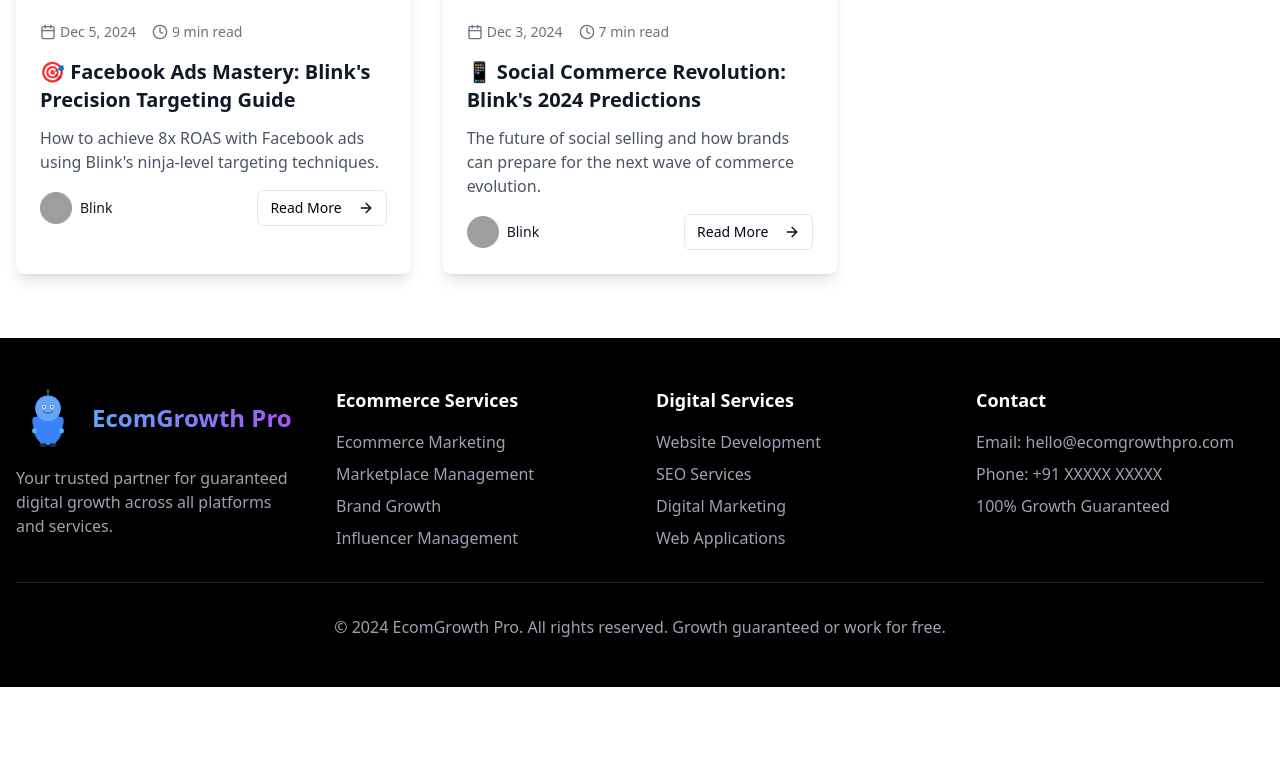
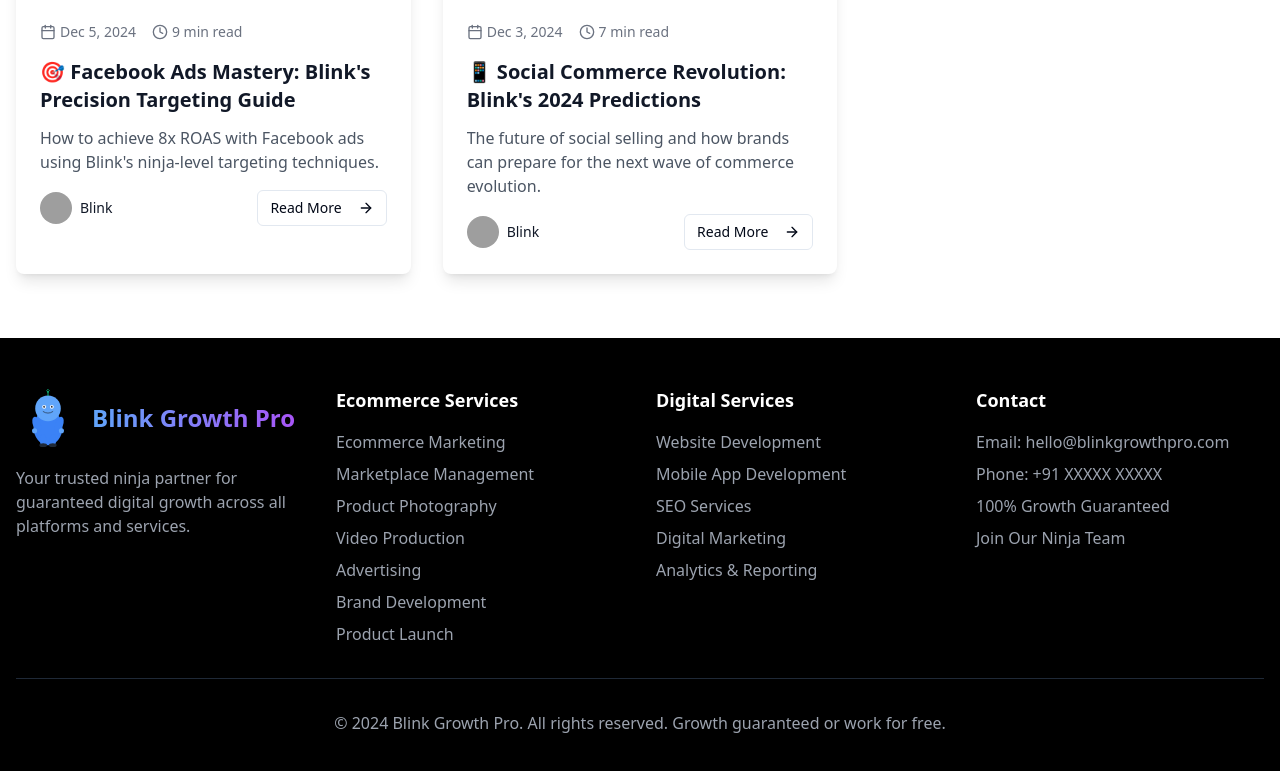
Before and after one commit to hsindhu12/growth-guarantee-agency, a React (Vite) app: page /blog in a window 1280 px wide. Shown: the part 2209-2980 px from the top of the page. Before the commit the page ends 2896 px from the top, so only its background shows below. Built offline with nearby package versions, Linux system fonts and the light colour scheme; grey boxes are pictures that could not be loaded.

Commit message:
Fix:
Update homepage and menu to include new services.

```diff
--- a/src/components/Footer.tsx
+++ b/src/components/Footer.tsx
@@ -1,6 +1,7 @@
 
 import React from 'react';
 import Mascot from './Mascot';
+import { Link } from 'react-router-dom';
 
 const Footer = () => {
   return (
@@ -11,42 +12,47 @@ const Footer = () => {
             <div className="flex items-center space-x-3 mb-4">
               <Mascot size="sm" />
               <h3 className="text-2xl font-bold bg-gradient-to-r from-blue-400 to-purple-500 bg-clip-text text-transparent">
-                EcomGrowth Pro
+                Blink Growth Pro
               </h3>
             </div>
             <p className="text-gray-400">
-              Your trusted partner for guaranteed digital growth across all platforms and services.
+              Your trusted ninja partner for guaranteed digital growth across all platforms and services.
             </p>
           </div>
           <div>
             <h4 className="text-lg font-semibold mb-4">Ecommerce Services</h4>
             <ul className="space-y-2 text-gray-400">
-              <li>Ecommerce Marketing</li>
-              <li>Marketplace Management</li>
-              <li>Brand Growth</li>
-              <li>Influencer Management</li>
+              <li><Link to="/services/ecommerce-marketing" className="hover:text-white transition-colors">Ecommerce Marketing</Link></li>
+              <li><Link to="/services/marketplace-management" className="hover:text-white transition-colors">Marketplace Management</Link></li>
+              <li><Link to="/services/product-photography" className="hover:text-white transition-colors">Product Photography</Link></li>
+              <li><Link to="/services/video-production" className="hover:text-white transition-colors">Video Production</Link></li>
+              <li><Link to="/services/advertising" className="hover:text-white transition-colors">Advertising</Link></li>
+              <li><Link to="/services/brand-development" className="hover:text-white transition-colors">Brand Development</Link></li>
+              <li><Link to="/services/product-launch" className="hover:text-white transition-colors">Product Launch</Link></li>
             </ul>
           </div>
           <div>
             <h4 className="text-lg font-semibold mb-4">Digital Services</h4>
             <ul className="space-y-2 text-gray-400">
-              <li>Website Development</li>
-              <li>SEO Services</li>
-              <li>Digital Marketing</li>
-              <li>Web Applications</li>
+              <li><Link to="/services/website-development" className="hover:text-white transition-colors">Website Development</Link></li>
+              <li><Link to="/services/mobile-app-development" className="hover:text-white transition-colors">Mobile App Development</Link></li>
+              <li><Link to="/services/seo-services" className="hover:text-white transition-colors">SEO Services</Link></li>
+              <li><Link to="/services/digital-marketing" className="hover:text-white transition-colors">Digital Marketing</Link></li>
+              <li><Link to="/services/analytics-reporting" className="hover:text-white transition-colors">Analytics & Reporting</Link></li>
             </ul>
           </div>
           <div>
             <h4 className="text-lg font-semibold mb-4">Contact</h4>
             <ul className="space-y-2 text-gray-400">
-              <li>Email: hello@ecomgrowthpro.com</li>
+              <li>Email: hello@blinkgrowthpro.com</li>
               <li>Phone: +91 XXXXX XXXXX</li>
               <li>100% Growth Guaranteed</li>
+              <li><Link to="/career" className="hover:text-white transition-colors">Join Our Ninja Team</Link></li>
             </ul>
           </div>
         </div>
         <div className="border-t border-gray-800 mt-8 pt-8 text-center text-gray-400">
-          <p>&copy; 2024 EcomGrowth Pro. All rights reserved. Growth guaranteed or work for free.</p>
+          <p>&copy; 2024 Blink Growth Pro. All rights reserved. Growth guaranteed or work for free.</p>
         </div>
       </div>
     </footer>
--- a/src/components/Header.tsx
+++ b/src/components/Header.tsx
@@ -77,12 +77,24 @@ const Header = () => {
                   <Link to="/services/video-production" className="block px-6 py-3 text-sm text-gray-700 hover:bg-blue-50 hover:text-blue-600 transition-all duration-200 hover:translate-x-2">
                     🎬 Video Production
                   </Link>
+                  <Link to="/services/advertising" className="block px-6 py-3 text-sm text-gray-700 hover:bg-blue-50 hover:text-blue-600 transition-all duration-200 hover:translate-x-2">
+                    📢 Advertising Mastery
+                  </Link>
+                  <Link to="/services/brand-development" className="block px-6 py-3 text-sm text-gray-700 hover:bg-blue-50 hover:text-blue-600 transition-all duration-200 hover:translate-x-2">
+                    🎨 Brand Development
+                  </Link>
+                  <Link to="/services/product-launch" className="block px-6 py-3 text-sm text-gray-700 hover:bg-blue-50 hover:text-blue-600 transition-all duration-200 hover:translate-x-2">
+                    🚀 Product Launch
+                  </Link>
 
                   <div className="px-6 py-3 text-sm font-bold text-gray-900 border-b border-t border-gray-100 mt-2 bg-gradient-to-r from-green-50 to-teal-50">
                     💻 Digital Ninja Powers
                   </div>
                   <Link to="/services/website-development" className="block px-6 py-3 text-sm text-gray-700 hover:bg-green-50 hover:text-green-600 transition-all duration-200 hover:translate-x-2">
                     🌐 Website Development
+                  </Link>
+                  <Link to="/services/mobile-app-development" className="block px-6 py-3 text-sm text-gray-700 hover:bg-green-50 hover:text-green-600 transition-all duration-200 hover:translate-x-2">
+                    📱 Mobile App Development
                   </Link>
                   <Link to="/services/seo-services" className="block px-6 py-3 text-sm text-gray-700 hover:bg-green-50 hover:text-green-600 transition-all duration-200 hover:translate-x-2">
                     🔍 SEO Mastery
```
